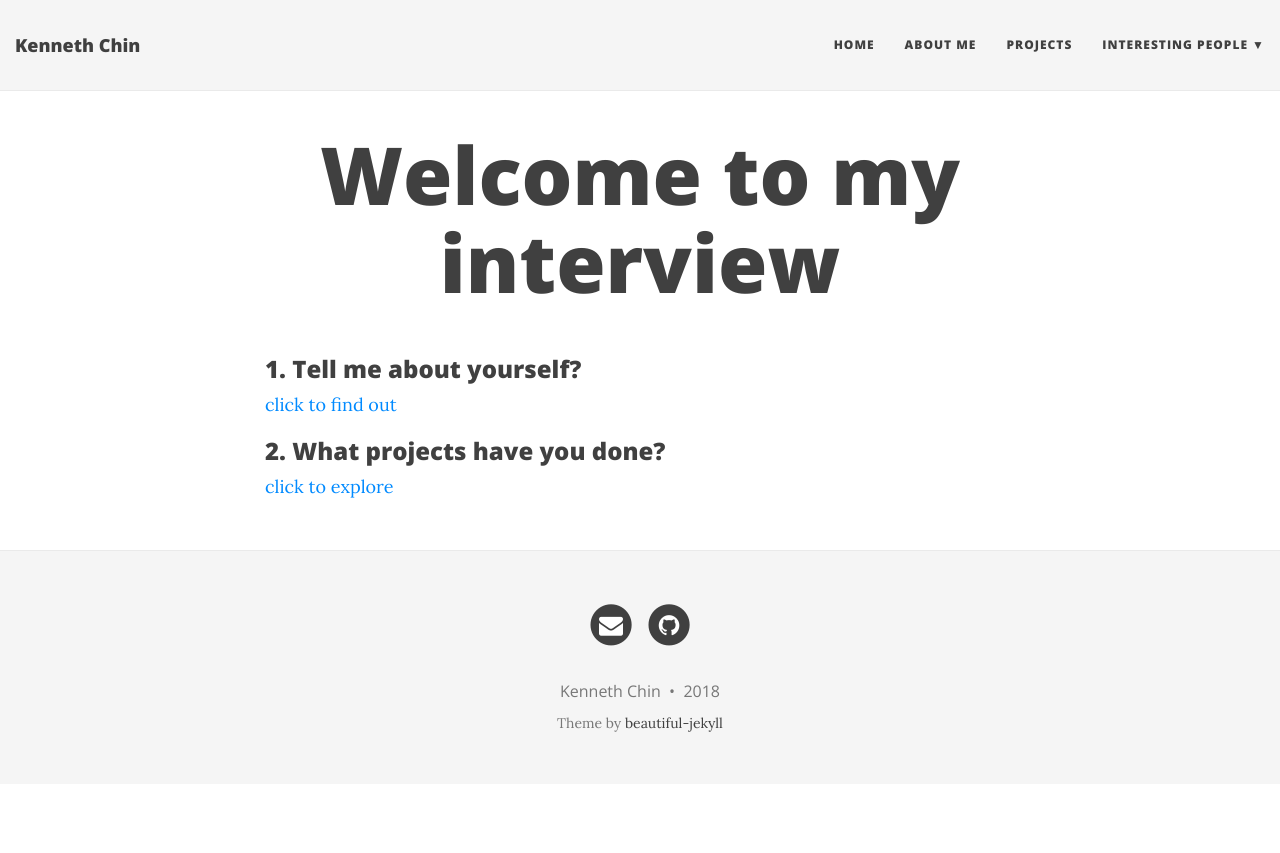
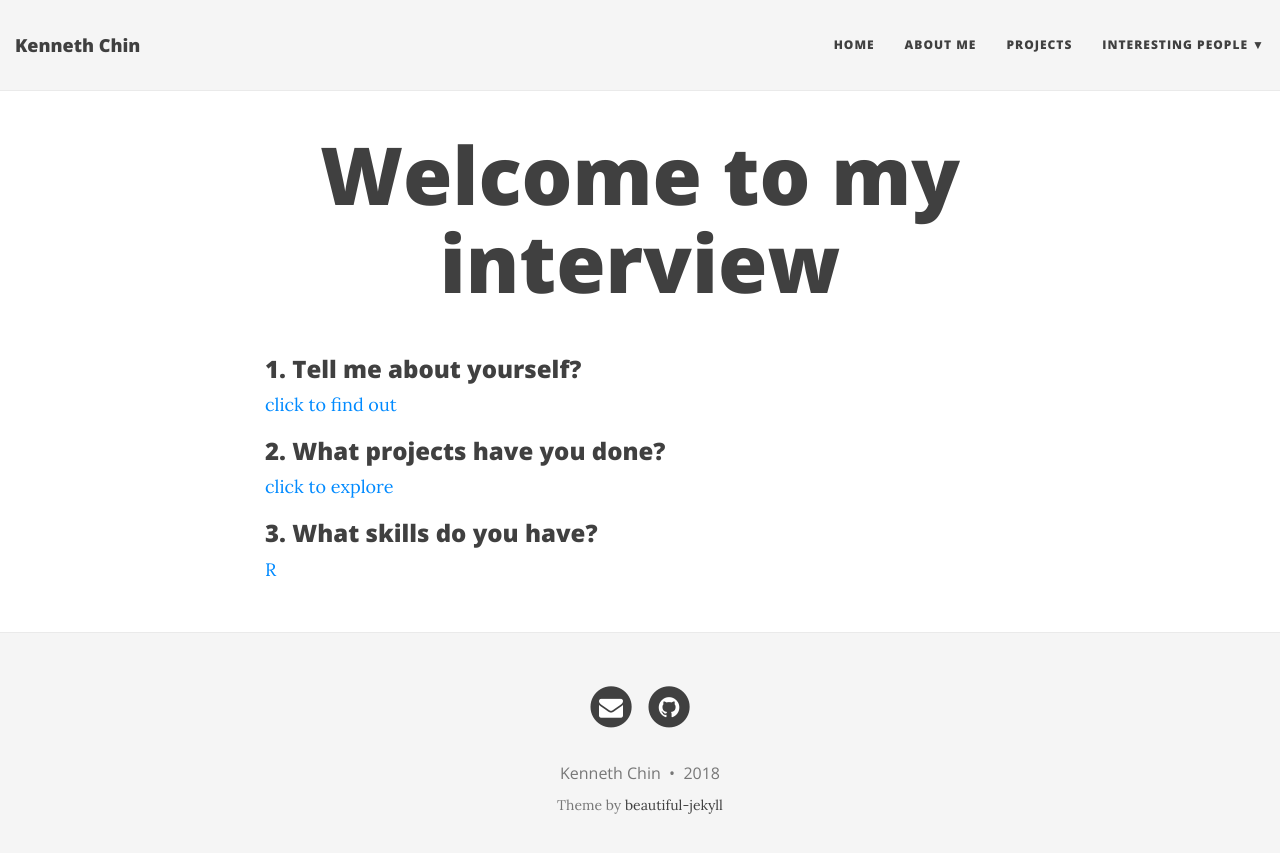
Before and after one commit to kennchin/kennchin.github.io, a Jekyll site: the page built from index.html, in a window 1280 px wide. Shown: the top 853 px of the page. Built offline with Jekyll 4.4.1, drawn with Linux system fonts in a browser that asks for light colours; nearby versions of some CDN libraries; the list of posts is cut into pages by our own code.

Commit message:
Update index.html

```diff
--- a/index.html
+++ b/index.html
@@ -8,3 +8,5 @@
     <a href="https://kennchin.github.io/aboutme/">click to find out</a>
     <h3>2. What projects have you done? </h3>
     <a href="http://kennchin.github.io/Projects/"> click to explore</a>
+    <h3>3. What skills do you have? </h3>
+    <a href="http://kennchin.github.io/R_codes/"> R</a>
```
